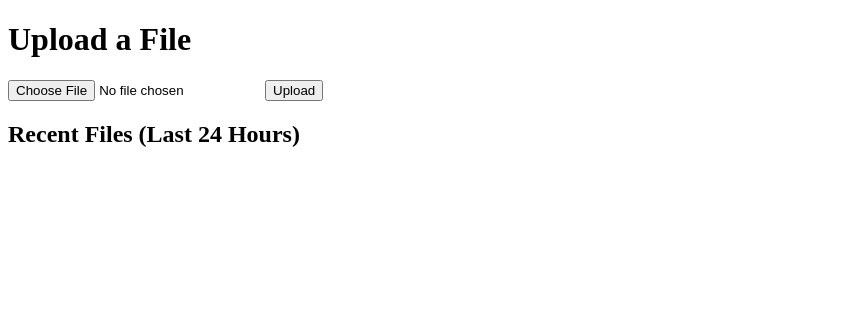
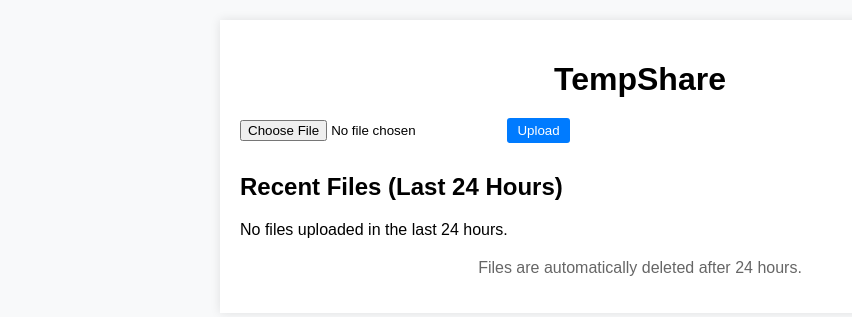
Before and after one commit to Hexanol777/LocalShare, a Flask app: page / in a window 1280 px wide. Shown: the top 317 px of the page, without its empty margins (0-852 px from the left). Run offline with Flask 3, Linux system fonts and the light colour scheme.

Commit message:
updated index to include new syles

```diff
--- a/templates/index.html
+++ b/templates/index.html
@@ -3,21 +3,43 @@
 <head>
     <meta charset="UTF-8">
     <title>TempShare</title>
+    <link rel="stylesheet" href="{{ url_for('static', filename='style.css') }}">
 </head>
 <body>
-    <h1>Upload a File</h1>
+    <div class="container">
+        <h1>TempShare</h1>
         <form method="POST" action="/upload" enctype="multipart/form-data">
             <input type="file" name="file">
-        <input type="submit" value="Upload">
+            <button type="submit">Upload</button>
         </form>
         <h2>Recent Files (Last 24 Hours)</h2>
-    <ul>
+        {% if files %}
+            <div style="overflow-x: auto;">
+                <table>
+                    <thead>
+                        <tr>
+                            <th>File Name</th>
+                            <th>Uploaded</th>
+                            <th>Action</th>
+                        </tr>
+                    </thead>
+                    <tbody>
                         {% for file in files %}
-            <li>
-                {{ file.original_name }} (Uploaded: {{ file.upload_time }})
-                <a href="{{ url_for('download_file', file_id=file.id) }}">Download</a>
-            </li>
+                            <tr>
+                                <td>{{ file.original_name }}</td>
+                                <td>{{ file.upload_time.strftime('%b %d, %Y, %I:%M %p') }}</td>
+                                <td><a href="{{ url_for('download_file', file_id=file.id) }}" class="button">Download</a></td>
+                            </tr>
                         {% endfor %}
-    </ul>
+                    </tbody>
+                </table>
+            </div>
+        {% else %}
+            <p>No files uploaded in the last 24 hours.</p>
+        {% endif %}
+        <footer>
+            <p>Files are automatically deleted after 24 hours.</p>
+        </footer>
+    </div>
 </body>
 </html>
```
Lines whose indentation alone changed are shown as unchanged.
